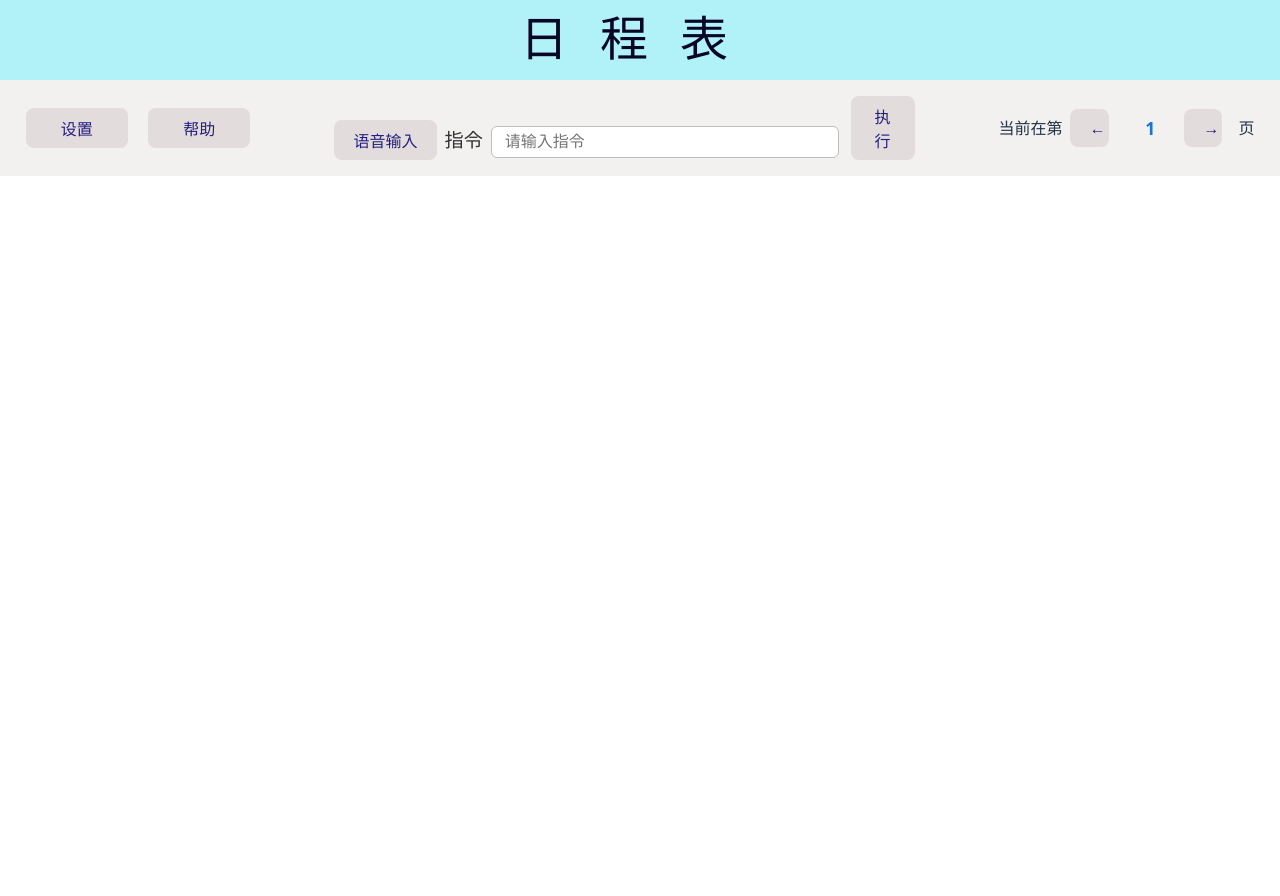
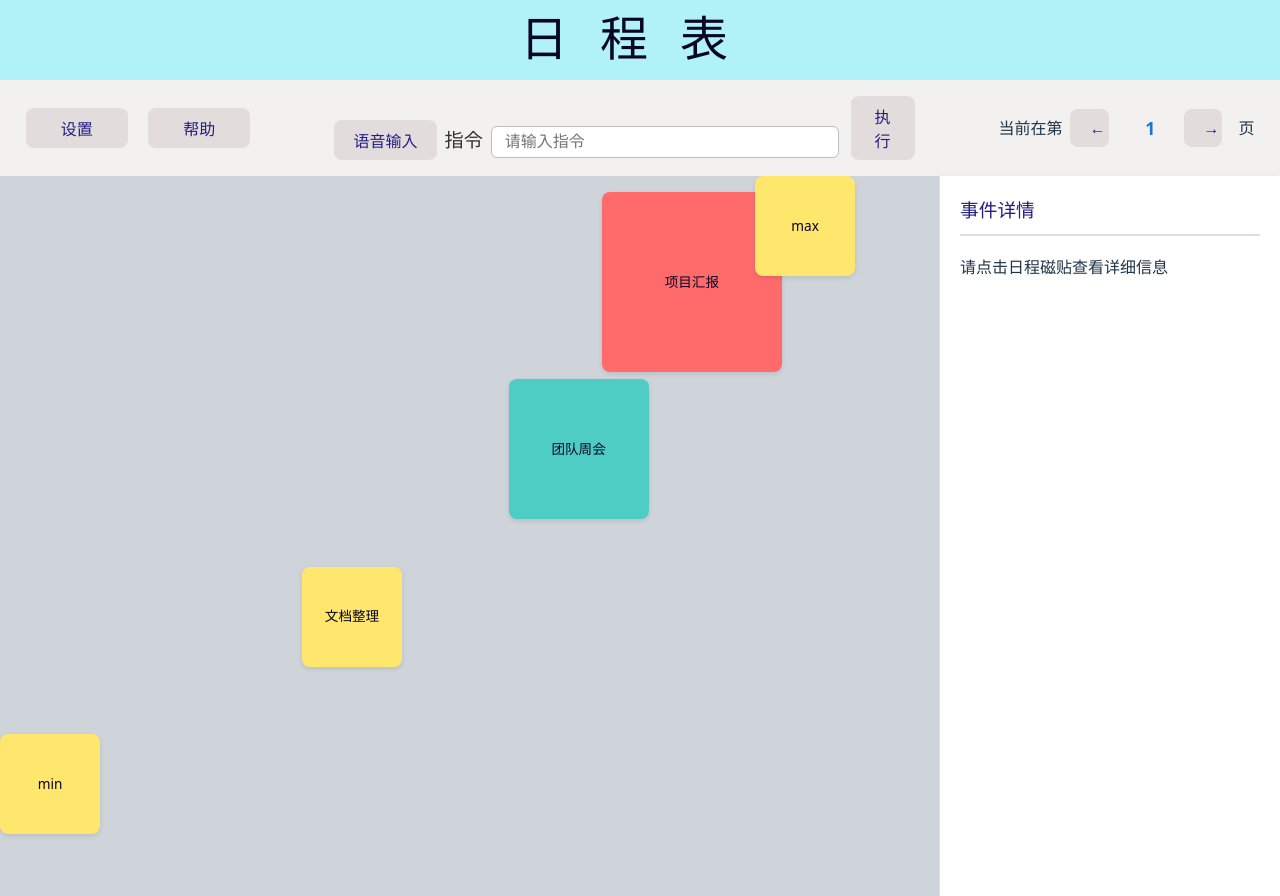
Before and after one commit to gfjdh/hci-schedule, a React (Vite) app: page / in a window 1280 px wide. Before the commit the page ends 800 px from the top, so only its background shows below. Built offline with nearby package versions, Linux system fonts and the light colour scheme.

Commit message:
做了象限和事件，颜色没做自动计算，象限的显示没做

```diff
--- a/src/App.tsx
+++ b/src/App.tsx
@@ -1,14 +1,14 @@
 import './App.css'
-import Buttons from './Buttons.tsx'
+import Buttons from './Buttons'
+import ScheduleArea from './ScheduleArea'
 
 function App() {
-
   return (
     <>
       <div className="header">日程表</div>
       <div className="body">
         <Buttons />
-
+        <ScheduleArea />
       </div>
     </>
   )
--- /dev/null
+++ b/src/EventTile.tsx
@@ -0,0 +1,59 @@
+import React from 'react';
+import './ScheduleArea.css';
+
+interface EventTileProps {
+  event: {
+    id: string;
+    name: string;
+    size: number; // 1-100%
+    color: string;
+    importance: number; // 0-1
+    urgency: number; // 0-1
+    startTime: string;
+    endTime: string;
+    details?: {
+      location?: string;
+      notes?: string;
+      estimatedHours?: number;
+    };
+  };
+  onClick: () => void;
+}
+
+const EventTile: React.FC<EventTileProps> = ({ event, onClick }) => {
+  // 计算磁贴大小 (基于剩余工作量)
+  const tileSize = Math.max(50, Math.min(200, event.size * 2));
+
+  return (
+    <div
+      className="event-tile"
+      onClick={onClick}
+      style={{
+        position: 'absolute',
+        left: `${event.importance * 90}%`,
+        top: `${(1 - event.urgency) * 90}%`,
+        width: `${tileSize}px`,
+        height: `${tileSize}px`,
+        backgroundColor: event.color,
+        borderRadius: '8px',
+        padding: '10px',
+        boxShadow: '0 2px 5px rgba(0,0,0,0.1)',
+        cursor: 'pointer',
+        transform: 'translate(-50%, -50%)',
+        transition: 'transform 0.2s, box-shadow 0.2s',
+        overflow: 'hidden',
+        display: 'flex',
+        alignItems: 'center',
+        justifyContent: 'center',
+        textAlign: 'center',
+        fontSize: '0.85rem',
+        fontWeight: '500',
+        color: '#090524',
+      }}
+    >
+      <div className="event-name">{event.name}</div>
+    </div>
+  );
+};
+
+export default EventTile;
--- a/src/ScheduleArea.css
+++ b/src/ScheduleArea.css
@@ -0,0 +1,89 @@
+.schedule-container {
+  display: flex;
+  height: 100%;
+  width: 100%;
+  background-color: #f8f9fa;
+}
+
+.quadrant-view {
+  flex: 1;
+  display: inline-block;
+  background-color: #ced4da;
+  padding: 10px;
+  position: relative;
+  overflow: hidden;
+  padding: 50px;
+}
+
+
+.quadrants {
+  position: relative;
+  display: flex;
+  flex-direction: column;
+  height: 100%;
+}
+
+.axis-label {
+  position: absolute;
+  font-size: 0.9rem;
+  font-weight: 500;
+  color: #495057;
+  background: rgba(255, 255, 255, 0.7);
+  padding: 2px 8px;
+  border-radius: 4px;
+  z-index: 10;
+}
+
+.important-label {
+  top: 10px;
+  left: 43%;
+}
+
+.urgent-label {
+  top: 50%;
+  right: 10px;
+}
+
+
+.sidebar {
+  width: 300px;
+  background-color: white;
+  border-left: 1px solid #dee2e6;
+  padding: 20px;
+  overflow-y: auto;
+  box-shadow: -2px 0 5px rgba(0, 0, 0, 0.05);
+}
+
+.event-details h3 {
+  margin-top: 0;
+  color: #251e81;
+  border-bottom: 2px solid #e2dcdc;
+  padding-bottom: 10px;
+}
+
+.detail-item {
+  margin-bottom: 15px;
+}
+
+.detail-label {
+  font-weight: 500;
+  color: #495057;
+  display: block;
+  margin-bottom: 4px;
+}
+
+.detail-value {
+  background-color: #f8f9fa;
+  padding: 8px;
+  border-radius: 4px;
+  border: 1px solid #e9ecef;
+}
+
+.color-indicator {
+  display: inline-block;
+  width: 16px;
+  height: 16px;
+  border-radius: 50%;
+  margin-right: 8px;
+  vertical-align: middle;
+}
--- a/src/ScheduleArea.tsx
+++ b/src/ScheduleArea.tsx
@@ -0,0 +1,185 @@
+import React, { useState } from 'react';
+import EventTile from './EventTile';
+import './ScheduleArea.css';
+
+interface Event {
+  id: string;
+  name: string;
+  size: number;
+  color: string;
+  importance: number;
+  urgency: number;
+  startTime: string;
+  endTime: string;
+  details?: {
+    location?: string;
+    notes?: string;
+    estimatedHours?: number;
+  };
+}
+
+const ScheduleArea: React.FC = () => {
+  const [selectedEvent, setSelectedEvent] = useState<Event | null>(null);
+
+  // 示例事件数据
+  const events: Event[] = [
+    {
+      id: 'evt_001',
+      name: '项目汇报',
+      size: 80,
+      color: '#ff6b6b',
+      importance: 0.85,
+      urgency: 0.9,
+      startTime: '2025-06-20 14:00',
+      endTime: '2025-06-20 16:00',
+      details: {
+        location: '会议室A',
+        notes: '准备PPT和演示材料',
+        estimatedHours: 2
+      }
+    },
+    {
+      id: 'evt_002',
+      name: '团队周会',
+      size: 60,
+      color: '#4ecdc4',
+      importance: 0.7,
+      urgency: 0.6,
+      startTime: '2025-06-18 10:00',
+      endTime: '2025-06-18 11:30',
+      details: {
+        location: '线上会议',
+        notes: '审查项目进度'
+      }
+    },
+    {
+      id: 'evt_003',
+      name: '文档整理',
+      size: 40,
+      color: '#ffe66d',
+      importance: 0.4,
+      urgency: 0.3,
+      startTime: '2025-06-19 09:00',
+      endTime: '2025-06-19 12:00',
+    },
+    {
+      id: 'evt_004',
+      name: 'max',
+      size: 40,
+      color: '#ffe66d',
+      importance: 1,
+      urgency: 1,
+      startTime: '2025-06-19 09:00',
+      endTime: '2025-06-19 12:00',
+    },
+    {
+      id: 'evt_005',
+      name: 'min',
+      size: 40,
+      color: '#ffe66d',
+      importance: 0,
+      urgency: 0,
+      startTime: '2025-06-19 09:00',
+      endTime: '2025-06-19 12:00',
+    },
+  ];
+
+  const handleEventClick = (event: Event) => {
+    setSelectedEvent(event);
+  };
+
+  return (
+    <div className="schedule-container">
+      <div className="quadrant-view">
+        {/* 坐标轴标签 */}
+        {/* <div className="axis-label important-label">重要程度</div>
+        <div className="axis-label urgent-label">紧急程度</div> */}
+
+        {/* 四个象限 */}
+        <div className="quadrants">
+          {events
+            .map(event => (
+              <EventTile
+                key={event.id}
+                event={event}
+                onClick={() => handleEventClick(event)}
+              />
+            ))}
+        </div>
+      </div>
+
+      {/* 侧边栏 - 事件详情 */}
+      <div className="sidebar">
+        {selectedEvent ? (
+          <div className="event-details">
+            <h3>{selectedEvent.name}</h3>
+
+            <div className="detail-item">
+              <span className="detail-label">时间</span>
+              <div className="detail-value">
+                {new Date(selectedEvent.startTime).toLocaleString()} -
+                {new Date(selectedEvent.endTime).toLocaleTimeString()}
+              </div>
+            </div>
+
+            <div className="detail-item">
+              <span className="detail-label">紧迫性</span>
+              <div className="detail-value">
+                <span className="color-indicator" style={{backgroundColor: selectedEvent.color}}></span>
+                {selectedEvent.urgency > 0.7 ? '高' : selectedEvent.urgency > 0.4 ? '中' : '低'}
+              </div>
+            </div>
+
+            <div className="detail-item">
+              <span className="detail-label">重要性</span>
+              <div className="detail-value">
+                {selectedEvent.importance > 0.7 ? '高' : selectedEvent.importance > 0.4 ? '中' : '低'}
+              </div>
+            </div>
+
+            <div className="detail-item">
+              <span className="detail-label">剩余工作量</span>
+              <div className="detail-value">
+                {selectedEvent.size}%
+              </div>
+            </div>
+
+            {selectedEvent.details?.location && (
+              <div className="detail-item">
+                <span className="detail-label">地点</span>
+                <div className="detail-value">
+                  {selectedEvent.details.location}
+                </div>
+              </div>
+            )}
+
+            {selectedEvent.details?.estimatedHours && (
+              <div className="detail-item">
+                <span className="detail-label">预计耗时</span>
+                <div className="detail-value">
+                  {selectedEvent.details.estimatedHours} 小时
+                </div>
+              </div>
+            )}
+
+            {selectedEvent.details?.notes && (
+              <div className="detail-item">
+                <span className="detail-label">备注</span>
+                <div className="detail-value">
+                  {selectedEvent.details.notes}
+                </div>
+              </div>
+            )}
+          </div>
+        ) : (
+          <div className="event-details">
+            <h3>事件详情</h3>
+            <p>请点击日程磁贴查看详细信息</p>
+          </div>
+        )}
+      </div>
+    </div>
+  );
+};
+
+export default ScheduleArea;
```
